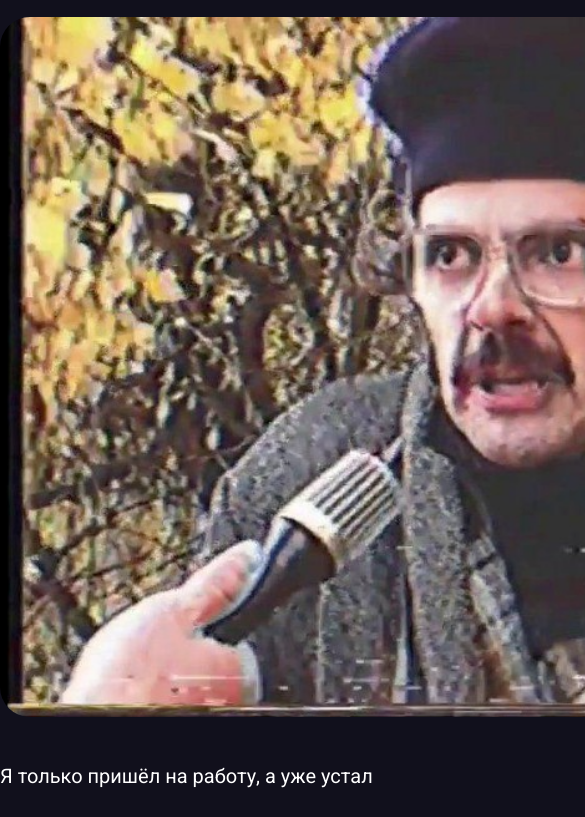
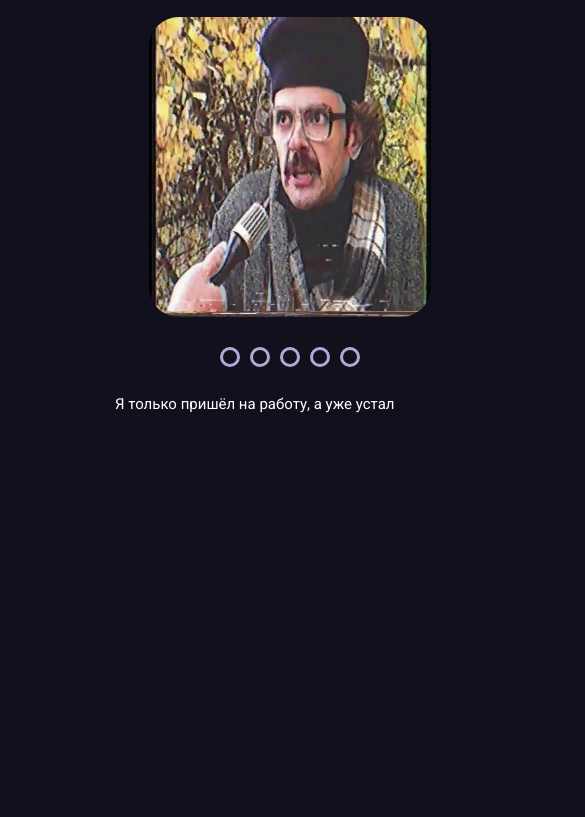
Before and after one commit to AnnaKVBY/cssMemSlider, a plain HTML site: page cssMemSlider/index.html in a window 390 px wide. Shown: the part 92-909 px from the top of the page, 585 px wide, since content can reach past the window. After the commit the page ends 844 px from the top, so only its background shows below. Drawn offline with Linux system fonts and the light colour scheme.

Commit message:
fix: fix adaptive (tue, may 17, 2022, 01:30)

```diff
--- a/cssMemSlider/css/style.css
+++ b/cssMemSlider/css/style.css
@@ -20,12 +20,12 @@ body{
     flex-direction: column;
     justify-content: center;
     align-items: center;
+    width: 1440px;
 }
 
 .main{
     margin: 20px auto;
-
-}
+ }
 
 .images{
     display: flex;
@@ -119,3 +119,31 @@ p {
         transform: translateX(0%);
     }
 }
+
+@media only screen and (max-width: 620px) {
+    .body {
+        width: 580px;
+        overflow: hidden;
+        margin: 0 auto;
+    }
+
+    .images img {
+        height: 300px;
+        width: 70%;
+        margin: 0 auto;
+    }
+    .about{
+        flex-direction: column;
+        margin-top: 20px;
+    }
+
+    .text {
+        width: 350px;
+        order: 2;
+    }
+    p {
+        font-size: 15px;
+        margin-top: 10px;
+    }
+
+}
```
